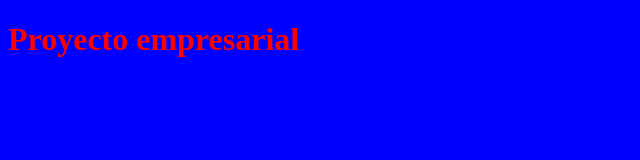
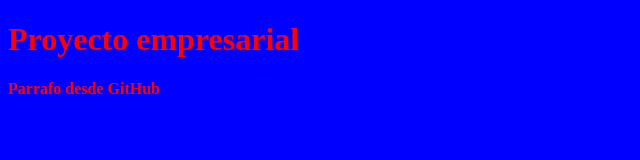
Before and after one commit to iscdavidhernandez/TallerGit, a plain HTML site: page index.html in a window 1280 px wide. Shown: the whole page, without its empty margins (0-640 px from the left). Drawn offline with Linux system fonts and the light colour scheme.

Commit message:
Parrafo agregado desde GitHub

```diff
--- a/index.html
+++ b/index.html
@@ -9,5 +9,6 @@
 </head>
 <body>
     <h1>Proyecto empresarial</h1>
+    <p>Parrafo desde GitHub</p>
 </body>
 </html>
```
